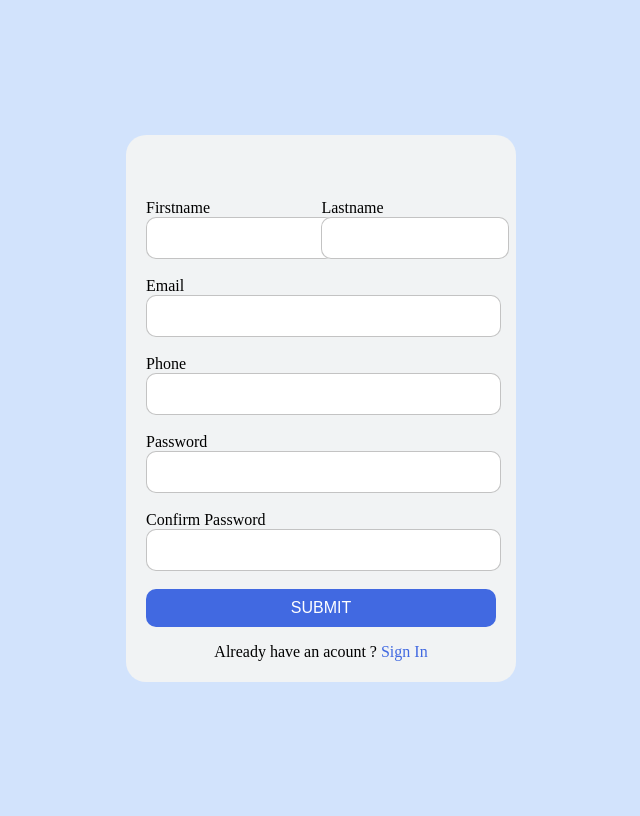
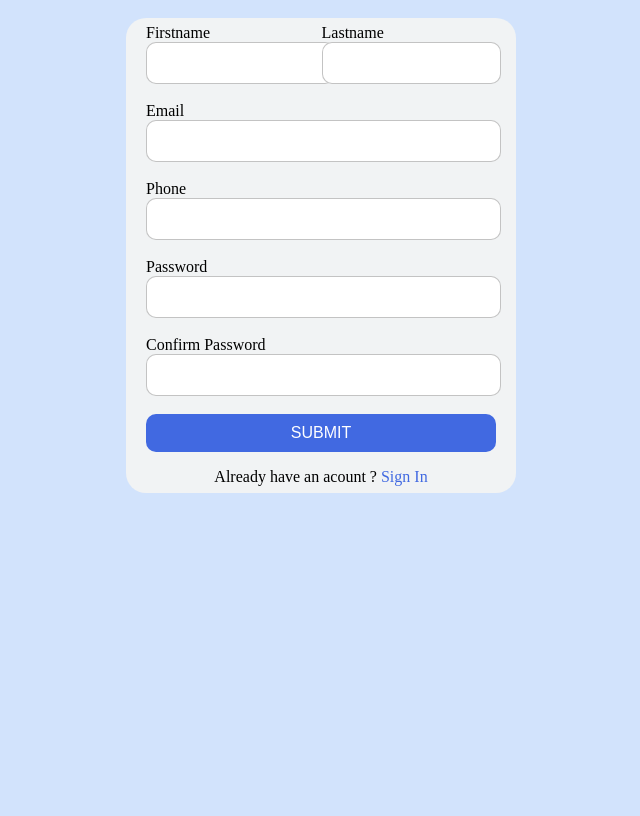
Before and after one commit to iamsushil08/Project, a PHP site: page /backend/register.html in a window 1280 px wide. Shown: the whole page, without its empty margins (319-959 px from the left). After the commit the page ends 493 px from the top, so only its background shows below. Run offline with PHP 8.4, Linux system fonts and the light colour scheme.

Commit message:
chnages by sandhya

```diff
--- a/frontend/backend/register.css
+++ b/frontend/backend/register.css
@@ -1,21 +1,18 @@
 
 body{
-  height:100vh;
+  height:100%;
   background-color:#D2E3FC;
   display:flex;
   justify-content: center;
   align-items: center;
   }
-  .forlogo{
-    height:40px;
-    /* background-color: red; */
-    border-radius: 2px;
-    margin-bottom:4px;
-  }
+
 
   .form {
+    margin-top:10px;
     display: flex;
     flex-direction: column;
+    height:450px;
      max-width: 350px;
     background-color:#F1F3F4;
     padding: 20px;
@@ -33,13 +30,22 @@ body{
 
 
 
-  .form label #fname,#lname,#pw,#cpw,#phone,#email {
+  .form label #fname,#pw,#cpw,#phone,#email {
     width: 95%;
     height: 10px;
     padding: 10px 10px 20px 10px;
     border: 1px solid rgba(105, 105, 105, 0.397);
     border-radius: 10px;
-    font-size: 19px;
+    font-size: 15px;
+  }
+  .form label #lname{
+
+  width: 90%;
+  height: 10px;
+  padding: 10px 10px 20px 10px;
+  border: 1px solid rgba(105, 105, 105, 0.397);
+  border-radius: 10px;
+  font-size: 15px;
   }
 
 
--- a/frontend/backend/signup.html
+++ b/frontend/backend/signup.html
@@ -13,7 +13,7 @@
     />
   </head>
   <body>
-    <form action="" method="POST">
+    <form action="./selectforlogin.php" method="POST">
       <div class="username">
         <label>
           <span>Username</span>
@@ -30,9 +30,7 @@
       <br />
       <button class="submit">SIGN IN</button>
       <p id="pforget"><a href="">Forgot Password?</a></p>
-      <p id="createone">
-        Don't have an account? <a href="./register.html">Create One</a>
-      </p>
+      <p id="createone">Don't have an account? <a href="./register.html">Create One</a></p>
     </form>
 
     <script src="./signup.js"></script>
--- a/frontend/index.html
+++ b/frontend/index.html
@@ -17,7 +17,7 @@
         <a id="blog" href="">Search</a>
         <a id="about" href="">About</a>
         <a id="contact" href="">Contact Us</a>
-        <a id="login" href="">Sign Up</a>
+        <a id="login" href="./backend/signup.html">Sign Up</a>
       </div>
       <div id="medialogo">
         <img id="fb" src="./images/icons8-facebook-30.png" alt="" />
```
Also changed, not shown: frontend/backend/selectforlogin.php (added).
